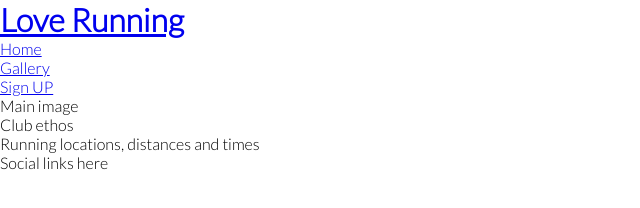
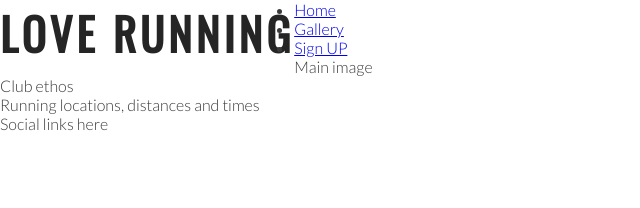
Before and after one commit to SirJarvis/love-running, a plain HTML site: page index.html in a window 1280 px wide. Shown: the whole page, without its empty margins (0-640 px from the left). Drawn offline with nearby package versions, Linux system fonts and the light colour scheme.

Commit message:
Add style for Headings and Logo

```diff
--- a/assets/css/style.css
+++ b/assets/css/style.css
@@ -9,4 +9,19 @@
 body {
     font-family: lato, sans-serif;
     font-weight: 300;
+    color: #3a3a3a;
 }
+
+/*Headings and Logo*/
+
+h1, h2 {
+    font-family: Oswald, sans-serif;
+    text-transform: uppercase;
+    letter-spacing: 4px;
+    color: #252525;
+}
+
+#logo {
+    float: left;
+    font-size: 280%;
+}
--- a/index.html
+++ b/index.html
@@ -15,7 +15,7 @@
 <body>
     <header>
         <a href="index.html">
-            <h1>Love Running</h1>
+            <h1 id="logo">Love Running</h1>
         </a>
         <nav>
             <ul>
```
